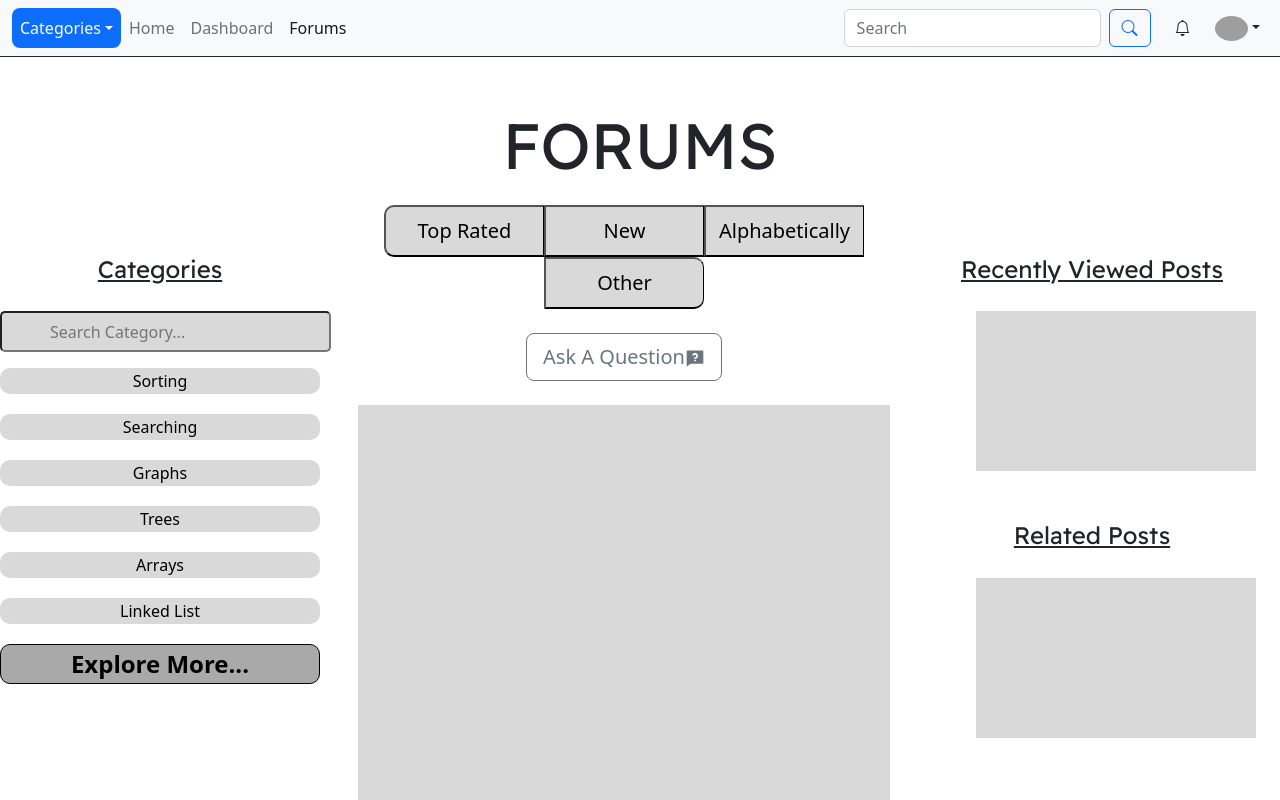
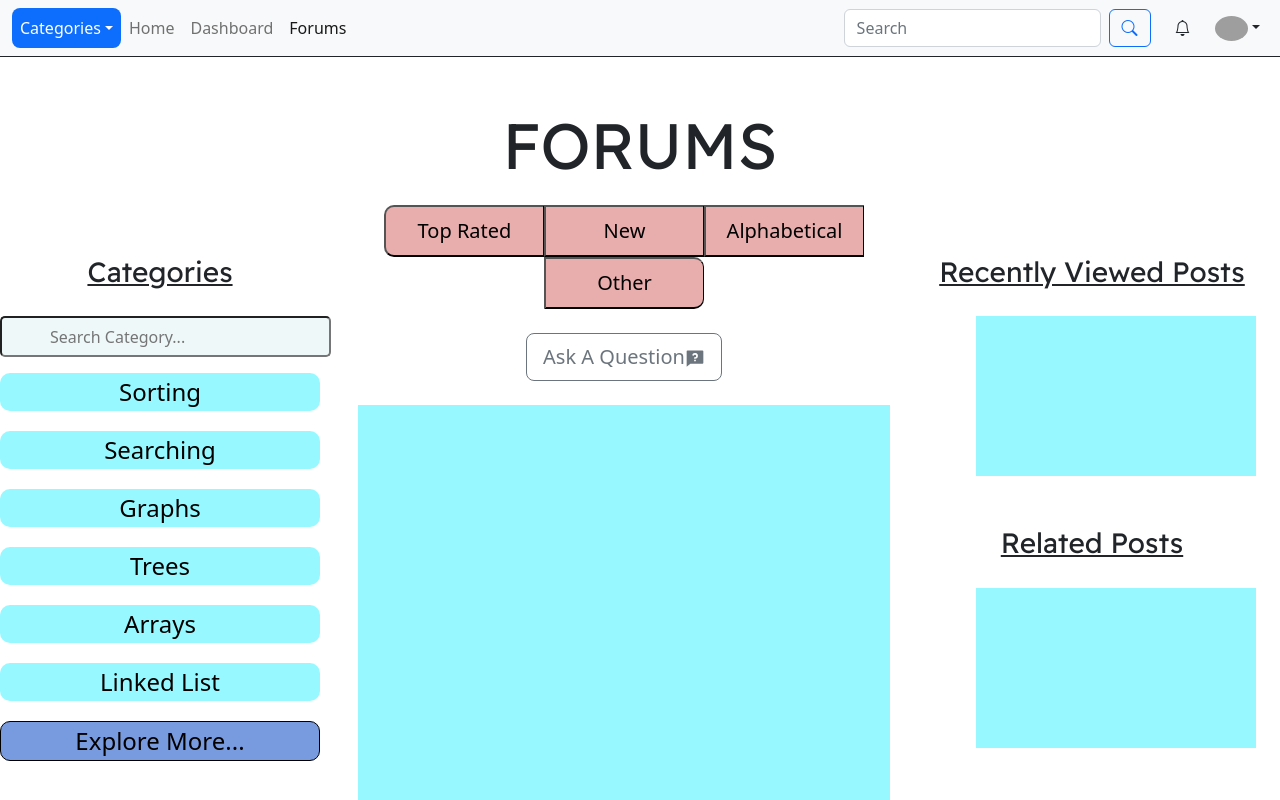
Before and after one commit to OrbelB/SimplyAlgorithms, a React (Create React App) app in the folder frontend/: page /forums in a window 1280 px wide. Shown: the top 800 px of the page. Built offline with nearby package versions, Linux system fonts and the light colour scheme; grey boxes are pictures that could not be loaded.

Commit message:
+ Forum Page colors

```diff
--- a/frontend/src/components/forums/Forums.css
+++ b/frontend/src/components/forums/Forums.css
@@ -1,7 +1,7 @@
 @import url('https://fonts.googleapis.com/css2?family=Readex+Pro&display=swap');
 
 .forums-section {
-    width: fit-content;
+    width: auto;
 }
 
 .forum-title {
@@ -11,12 +11,12 @@
 }
 
 .category-label {
-    font-size: 3vh;
+    font-size: 3.5vh;
     text-decoration: underline;
 }
 
 .search-bar {
-    background-color: #D9D9D9;
+    background-color: #eff8f8;
     border-radius: 5px 5px 5px 5px;
     color: black;
     font-size: 2vh;
@@ -30,24 +30,23 @@
 }
 
 .category {
-    background-color: #D9D9D9;
+    background-color: var(--color-bg-main);
     border-radius: 10px 10px 10px 10px;
     border: none;
-    font-size: 2vh;
+    font-size: 3vh;
     width: 40vh;
     margin-bottom: 20px;
 }
 
 .last-button {
-    background-color: #A9A9A9;
-    font-weight: bold;
+    background-color: var(--color-border-input-form);
     border-radius: 10px 10px 10px 10px;
     font-size: 3vh;
     border: 1px solid black;
 }
 
 .filter-button {
-    background-color: #D9D9D9;
+    background-color: var(--color-bg-alg-dash);
     border-right: 1px solid black;
     font-size: 2.5vh;
     width: 180px;
@@ -65,21 +64,21 @@
 
 .posts {
     height: 1000px;
-    background-color: #D9D9D9;
+    background-color: var(--color-bg-main);
 }
 
 .recent-posts {
     margin-left: 6vh;
     height: 20vh;
     width: 35vh;
-    background-color: #D9D9D9;
+    background-color: var(--color-bg-main);
 }
 
 .related-posts {
     margin-left: 6vh;
     height: 20vh;
     width: 35vh;
-    background-color: #D9D9D9;
+    background-color: var(--color-bg-main);
 }
 
 .row {
@@ -110,14 +109,3 @@
     text-align: center;
     flex: 0.6;
 }
-
-/* Device specific sizing */
-@media only screen and (max-width: 700px) {
-    .forum-title {
-        font-size: 1vh;
-    }
-
-    .category-label {
-        font-size: 1vh;
-    }
-  }
--- a/frontend/src/components/forums/Forums.jsx
+++ b/frontend/src/components/forums/Forums.jsx
@@ -23,7 +23,7 @@ export default function Forums() {
                 <div className="middle">
                     <button className='filter-button first-filter'>Top Rated</button>
                     <button className='filter-button'>New</button>
-                    <button className='filter-button'>Alphabetically</button>
+                    <button className='filter-button'>Alphabetical</button>
                     <button className='filter-button last-filter'>Other</button>
                     <br/><br/>
                     <Post/>
```
